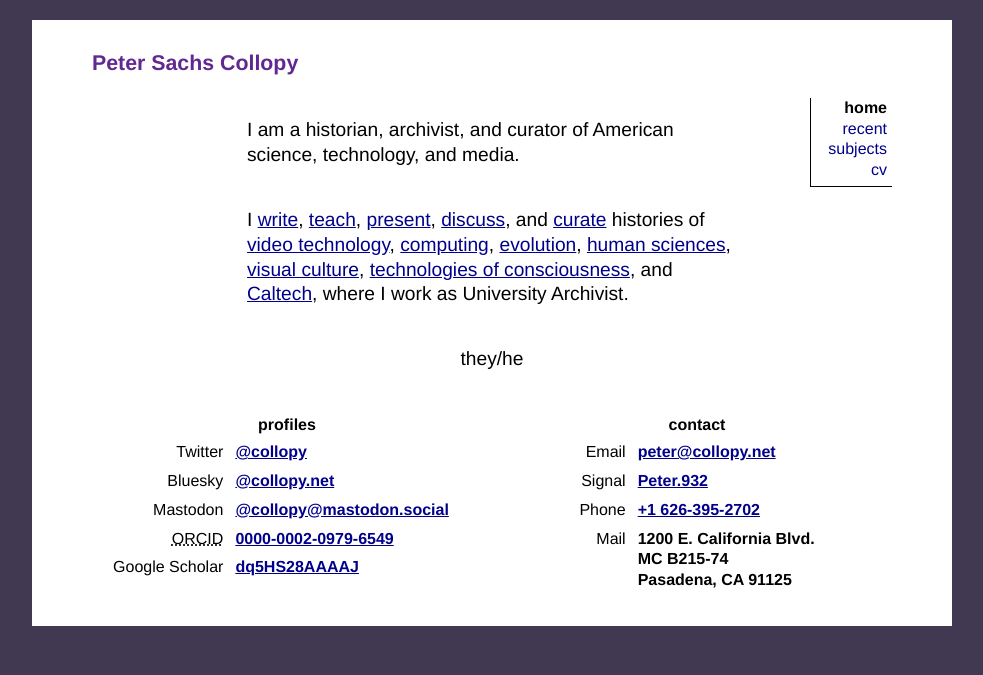
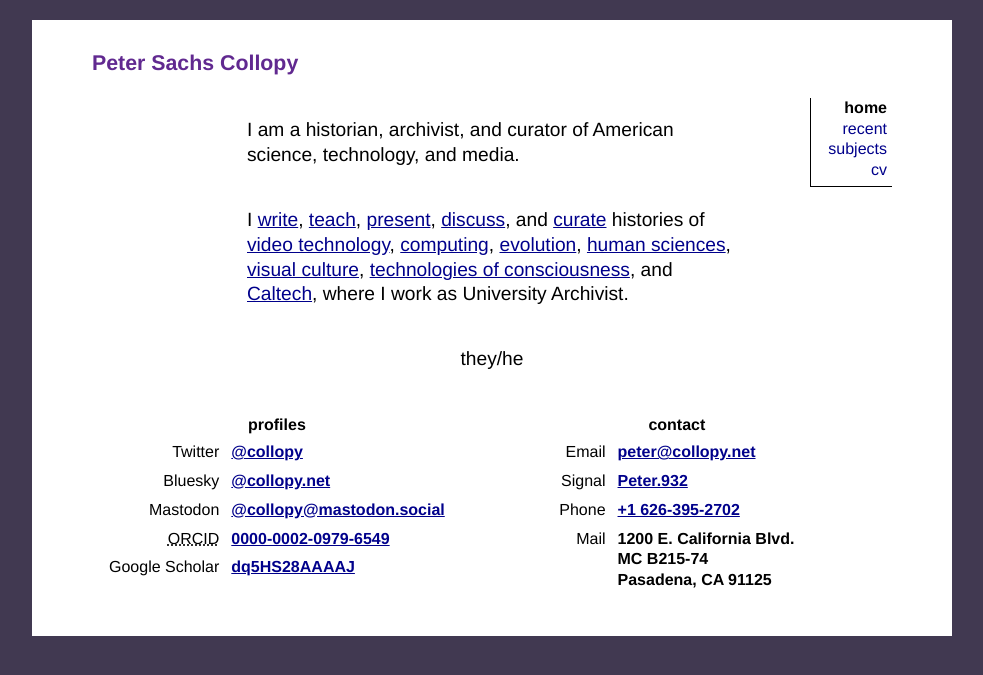
Before and after one commit to collopy/collopy.github.io, a Jekyll site: the page built from index.html, in a window 1280 px wide. Shown: the top 675 px of the page, without its empty margins (148-1131 px from the left). Built offline with Jekyll 4.4.1, drawn with Linux system fonts in a browser that asks for light colours.

Commit message:
Simpllified CSS for home page tables

```diff
--- a/css/home.css
+++ b/css/home.css
@@ -1,11 +1,10 @@
 p {font-size: larger; margin: 40px auto 20px; max-width: 490px;}
-table {padding-top: 20px; margin: 0 auto;}
+table {padding: 20px 10px 10px; margin: 0 auto;}
 td {padding: 3px 5px;}
 .medium {text-align: right; vertical-align: top;}
 .address {font-weight: bold;}
 
-@media (min-width: 920px)
+@media (min-width: 800px)
 {
-	#left {float: left; width: 50%; padding-right: 10px;}
-	#right {padding-left: 10px;}
+	#left {float: left;}
 }
--- a/index.html
+++ b/index.html
@@ -37,7 +37,7 @@
 			<td class="address"><a href="https://scholar.google.com/citations?user=dq5HS28AAAAJ">dq5HS28AAAAJ</a></td>
 		</tr>
 	</table>
-	<table id="right">
+	<table>
 		<tr>
 			<th colspan="2">contact</th>
 		</tr>
```
Also changed, not shown: 1 other file.
